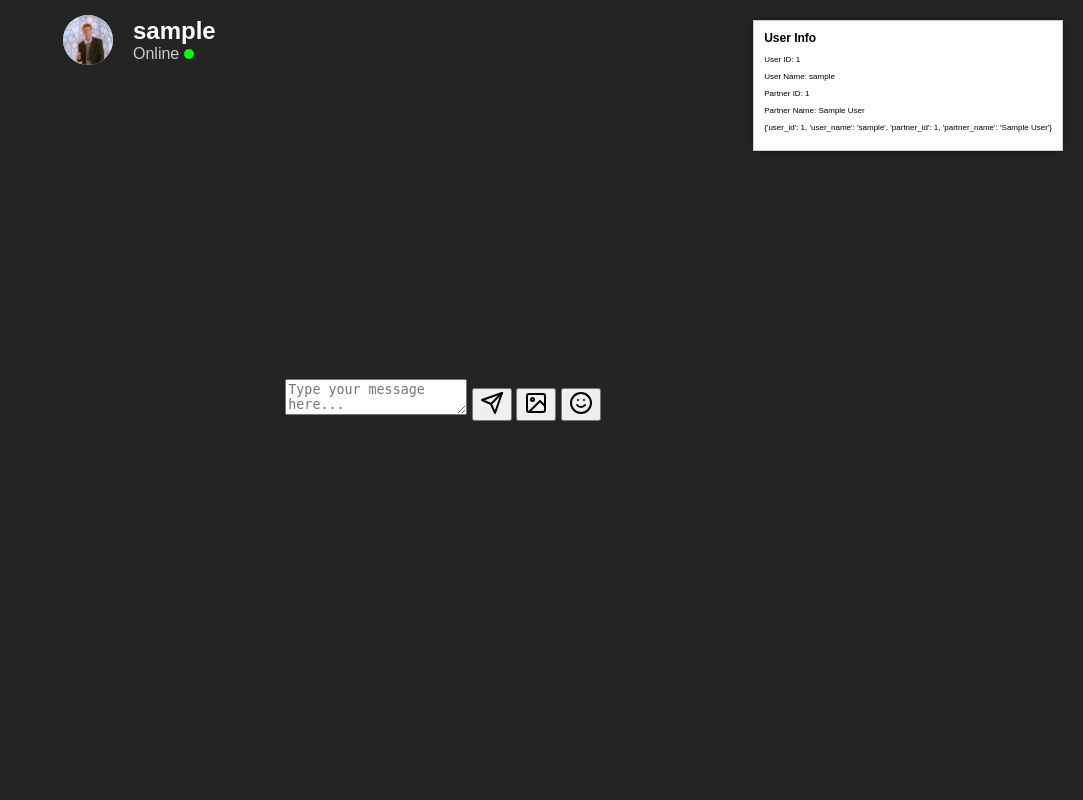
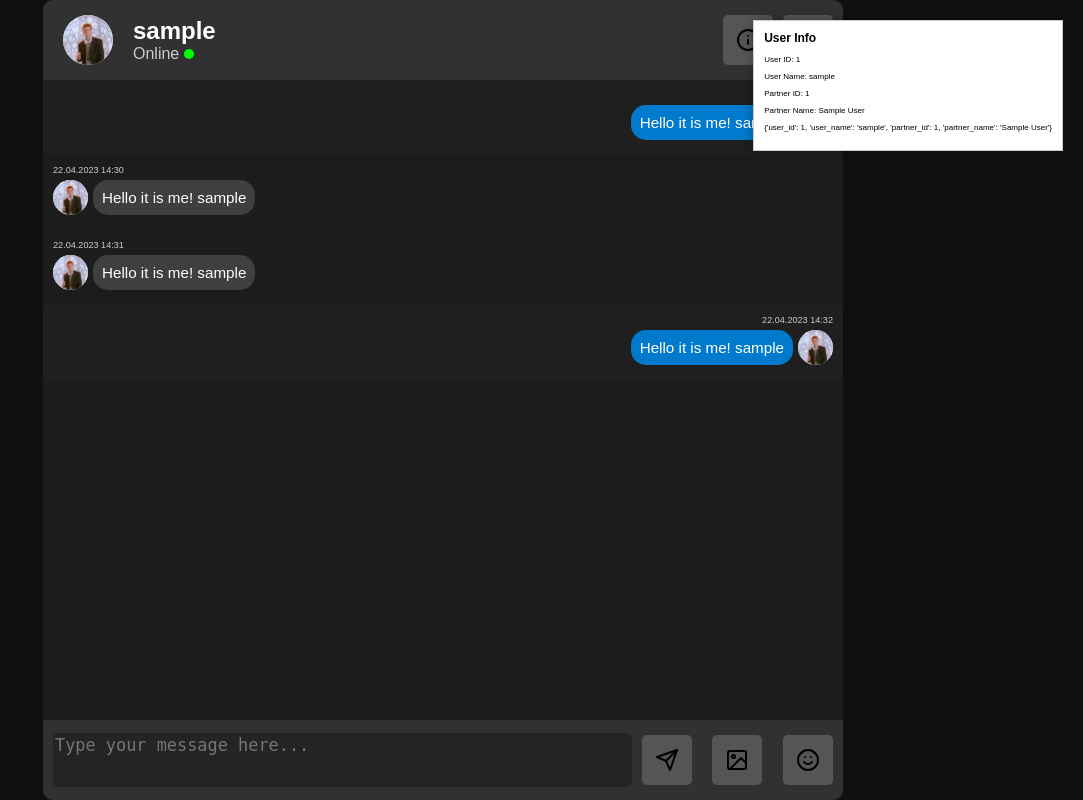
Before and after one commit to KozaCode/IceBreaker, a Flask app: page /chat in a window 1280 px wide. Shown: the whole page, without its empty margins (197-1280 px from the left). Run offline with Flask 3, Linux system fonts and the light colour scheme; the visitor is signed in with stand-in values (Sample User, id 1); some libraries are stand-ins or nearby versions.

Commit message:
Chat page improved

```diff
--- a/IceBreaker/static/css/chat_style.css
+++ b/IceBreaker/static/css/chat_style.css
@@ -1,4 +1,5 @@
 /* Dark themed chat page, minimalistic, pleasant */
+/*TODO: Use color functions */
 html, body {
   height: 100%;
   margin: 0;
@@ -6,7 +7,7 @@ html, body {
 }
 
 body {
-  background-color: #242424;
+  background-color: #101010;
   font-family: Arial, sans-serif;
   display: flex;
   align-items: center;
@@ -26,24 +27,29 @@ body {
   height: 80px;
   width: 100%;
   max-width: 800px;
-  position: fixed;
-  top: 0;
   display: flex;
   align-items: center;
   justify-content: space-between;
-  /* border: 1px solid #cccccc55; */
-  /* border-radius: 6px; */
+  background-color: #313131;
   color: #fff;
 }
 
 #chat-header-left{
   height: 100%;
-  /* background-color: #9a727230; */
   display: flex;
   align-items: center;
-  flex-grow: 1;
+  flex: 3;
   gap: 20px;
   padding-left: 20px;
+}
+
+#chat-header-right{
+  display: flex;
+  align-items: center;
+  justify-content: end;
+  padding-right: 10px;
+  flex: 1;
+  gap: 10px;
 }
 
 #chat-header-info {
@@ -94,3 +100,184 @@ body {
 #dot-offline{
   background-color: #770000;
 }
+
+#chat-window{
+  width: 100%;
+  max-width: 800px;
+  overflow-y: scroll;
+  overflow-x: hidden;
+  background-color: #1c1c1c;
+  display: flex;
+  flex: 1;
+  flex-direction: column;
+  align-items: flex-start;
+  font-size: 0.95em;
+}
+
+#chat-input-form{
+  box-sizing: border-box;
+  width: 100%;
+  max-width: 800px;
+  height: auto;
+  min-height: 80px;
+  display: flex;
+  align-items: center;
+  justify-content: space-between;
+  padding-left: 10px;
+  padding-right: 10px;
+  gap: 10px;
+  background-color: #313131;
+}
+
+#message-textarea{
+  font-size: 1.3em;
+  height: 1em;
+  min-height: 50px;
+  max-height: 200px;
+  resize: none;
+  overflow: none;
+  color: white;
+  background-color: #242424;
+  flex:3;
+  border-radius: 5px;
+  border: none;
+  outline: none;
+  display: flex;
+}
+
+#chat-input-buttons{
+  display: flex;
+  align-items: center;
+  justify-content: space-between;
+  flex:1;
+  gap:2px;
+}
+
+button{
+  display: flex;
+  align-items: center;
+  justify-content: center;
+  width: 50px;
+  height: 50px;
+  padding: 5px;
+  background-color: #555555;
+  border: none;
+  border-radius: 5px;
+}
+
+button:hover{
+  background-color: #444444;
+}
+
+button:active{
+  background-color: #222222;
+}
+
+button:disable{
+  background-color: #111111;
+}
+
+@media (min-width: 800px) {
+  #chat-input-form{
+    border-radius: 0 0 10px 10px;
+  }
+  #chat-header{
+    border-radius: 10px 10px 0 0;
+  }
+}
+
+#chat-window::-webkit-scrollbar {
+  background-color: #313131;
+  width: 5px;
+}
+
+#chat-window::-webkit-scrollbar-thumb {
+  background-color: #5c5c5c;
+  border-radius: 5px;
+}
+
+#chat-window::-webkit-scrollbar-track {
+  background-color: #272727;
+}
+
+.message-field{
+  box-sizing: border-box;
+  display: flex;
+  flex-wrap: wrap;
+  flex-direction: row;
+  align-items: center;
+  width: 100%;
+  /* margin-top: 10px; */
+  /* margin-bottom: 10px; */
+  padding-top: 10px;
+  padding-bottom: 10px;
+  padding-left: 10px;
+  padding-right: 10px;
+}
+
+.user-message-field{
+  justify-content: flex-end;
+  background-color: #22222280;
+}
+
+.partner-message-field{
+  justify-content: flex-start;
+}
+
+.user-chat-profile-picture{
+  height: 35px;
+  width: 35px;
+  border-radius: 50%;
+  background-color: #ccc;
+}
+
+.chat-profile-picture img{
+  height: 100%;
+  width: 100%;
+  border-radius: 50%;
+}
+
+.message{
+  width: auto;
+  min-width: 35px;
+  max-width: 50%;
+  background-color: #545454;
+  border-radius: 15px;
+  margin: 5px;
+  padding: 9px;
+}
+
+.message p{
+  margin: 0;
+  padding: 0;
+  color: white;
+}
+
+.partner-message{
+  align-self: flex-start;
+  background-color: #3f3f3f;
+  text-align: left;
+}
+
+.user-message{
+  align-self: flex-end;
+  background-color: #007acc;
+  text-align: right;
+}
+
+.user-message-field > .message-time-stamp{
+  flex-basis: 100%;
+  text-align: right;
+}
+
+.partner-message-field > .message-time-stamp{
+  flex-basis: 100%;
+  text-align: left;
+}
+
+.message-time-stamp p{
+  font-size: 0.6em;
+  color: #ccc;
+  margin: 0;
+  padding: 0;
+}
--- a/IceBreaker/static/js/chat_script.js
+++ b/IceBreaker/static/js/chat_script.js
@@ -1,3 +1,30 @@
 window.onload = function() {
     feather.replace()
 }
+var connectionStatus = "online";
+function changeStatus(status){
+    const chatHeaderStatus = document.getElementById("status-info");
+    if(status === "online"){
+        chatHeaderStatus.innerHTML = "Online<span id='status-dot'>";
+        chatHeaderStatus.style.color = "#cccccc"
+        document.getElementById("status-dot").style.backgroundColor = "#00ff00";
+    } else {
+        chatHeaderStatus.innerHTML = "Offline<span id='status-dot'>"
+        chatHeaderStatus.style.color = "#737373"
+        document.getElementById("status-dot").style.backgroundColor = "#770000";
+    }
+}
+function toggleStatus(){
+    if(connectionStatus === "online"){
+      connectionStatus = "offline";
+    } else {
+      connectionStatus = "online";
+    }
+    changeStatus(connectionStatus);
+}
+setInterval(toggleStatus, 1000);
+
+function auto_regrow(element){
+    element.style.height = "5px";
+    element.style.height = (element.scrollHeight)+"px";
+}
--- a/IceBreaker/templates/chat.html
+++ b/IceBreaker/templates/chat.html
@@ -27,8 +27,7 @@
 
         <div id="chat-header-left">
           <!--Circle div, temporary until no profile picture-->
-          <div id="chat-header-profile-picture"><img src="{{url_for('static', filename='images/rickroll-roll.gif')}}">
-          </div>
+          <div id="chat-header-profile-picture"><img src="{{url_for('static', filename='images/rickroll-roll.gif')}}"></div>
           <!-- <img src="{{url_for('static', filename='images/profile_picture.png')}}" alt="Profile picture"> id="chat-header-profile-picture"/> -->
           <div id="chat-header-info">
             <h2 id="chat-header-name">{{data.user_name}}</h2>
@@ -45,41 +44,57 @@
       </header>
 
       <main id="chat-window">
-        <!-- This is where chat messages will be displayed -->
+          <div class="user-message-field message-field">
+            <div class="message-time-stamp">
+              <p>22.04.2023 14:30</p>
+            </div>
+            <div class="user-message message">
+              <p>Hello it is me! {{data.user_name}}</p>
+            </div>
+            <div class="user-chat-profile-picture chat-profile-picture"><img src="{{url_for('static', filename='images/rickroll-roll.gif')}}"></div>
+          </div>
+
+          <div class="partner-message-field message-field">
+            <div class="message-time-stamp">
+              <p>22.04.2023 14:30</p>
+            </div>
+            <div class="user-chat-profile-picture chat-profile-picture"><img src="{{url_for('static', filename='images/rickroll-roll.gif')}}"></div>
+            <div class="partner-message message">
+              <p>Hello it is me! {{data.user_name}}</p>
+            </div>
+          </div>
+
+          <div class="partner-message-field message-field">
+            <div class="message-time-stamp">
+              <p>22.04.2023 14:31</p>
+            </div>
+            <div class="user-chat-profile-picture chat-profile-picture"><img src="{{url_for('static', filename='images/rickroll-roll.gif')}}"></div>
+            <div class="partner-message message">
+              <p>Hello it is me! {{data.user_name}}</p>
+            </div>
+
+          </div>
+
+          <div class="user-message-field message-field">
+            <div class="message-time-stamp">
+              <p>22.04.2023 14:32</p>
+            </div>
+            <div class="user-message message">
+              <p>Hello it is me! {{data.user_name}}</p>
+            </div>
+            <div class="user-chat-profile-picture chat-profile-picture"><img src="{{url_for('static', filename='images/rickroll-roll.gif')}}"></div>
+          </div>
+
       </main>
       <form id="chat-input-form">
-        <textarea id="message-textarea" placeholder="Type your message here..." required></textarea>
-        <button type="submit" id="send-button" class="chat-input-button"><i data-feather="send"></i></button>
-        <button type="button" id="attach-button" class="chat-input-button"><i data-feather="image"></i></button>
-        <button type="button" id="emoji-button" class="chat-input-button"><i data-feather="smile"></i></button>
+        <textarea id="message-textarea" placeholder="Type your message here..." required oninput="auto_regrow(this)"></textarea>
+        <!-- DIV for buttons -->
+        <div id="chat-input-buttons">
+          <button type="submit" id="send-button" class="chat-input-button"><i data-feather="send"></i></button>
+          <button type="button" id="attach-button" class="chat-input-button"><i data-feather="image"></i></button>
+          <button type="button" id="emoji-button" class="chat-input-button"><i data-feather="smile"></i></button>
+        </div>
       </form>
     </div>
-    <script>
-        window.onload = function() {
-            feather.replace()
-        }
-        var connectionStatus = "online";
-        function changeStatus(status){
-            const chatHeaderStatus = document.getElementById("status-info");
-            if(status === "online"){
-                chatHeaderStatus.innerHTML = "Online<span id='status-dot'>";
-                chatHeaderStatus.style.color = "#cccccc"
-                document.getElementById("status-dot").style.backgroundColor = "#00ff00";
-            } else {
-                chatHeaderStatus.innerHTML = "Offline<span id='status-dot'>"
-                chatHeaderStatus.style.color = "#737373"
-                document.getElementById("status-dot").style.backgroundColor = "#770000";
-            }
-        }
-        function toggleStatus(){
-            if(connectionStatus === "online"){
-              connectionStatus = "offline";
-            } else {
-              connectionStatus = "online";
-            }
-            changeStatus(connectionStatus);
-        }
-        setInterval(toggleStatus, 1000);
-    </script>
   </body>
 </html>
```
